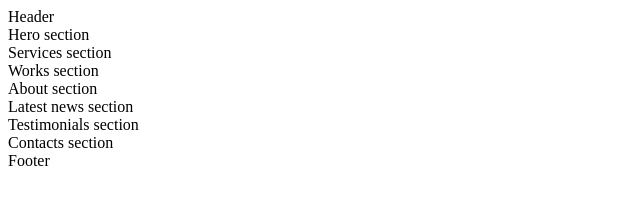
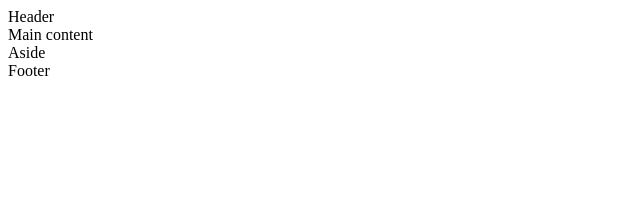
Before and after one commit to mulimuoki001/alu-web_front_end, a plain HTML site: page html_advanced/article.html in a window 1280 px wide. Shown: the whole page, without its empty margins (0-640 px from the left). Drawn offline with Linux system fonts and the light colour scheme.

Commit message:
aside inside main

```diff
--- a/html_advanced/article.html
+++ b/html_advanced/article.html
@@ -4,7 +4,7 @@
 <head>
     <meta charset="utf-8">
     <meta name="viewport" content="width=device-width, initial-scale=1.0, viewport-fit=cover">
-    <title>Homepage - Techium</title>
+    <title>Article - Techium</title>
     <meta name="description" , content="Techium is a digital agency">
     <link rel="icon" type="image/x-icon" href="./favicon.ico">
     <link rel="icon" type="image/png" href="./favicon.png">
@@ -16,17 +16,10 @@
         Header
     </header>
     <main>
-        <section>
-            Hero section
-        </section>
-        <section>
-            Services section
-        </section>
-        <section> Works section </section>
-        <section> About section </section>
-        <section> Latest news section </section>
-        <section> Testimonials section</section>
-        <section> Contacts section </section>
+        Main content
+        <aside>
+            Aside
+        </aside>
     </main>
     <footer>
         Footer
```
